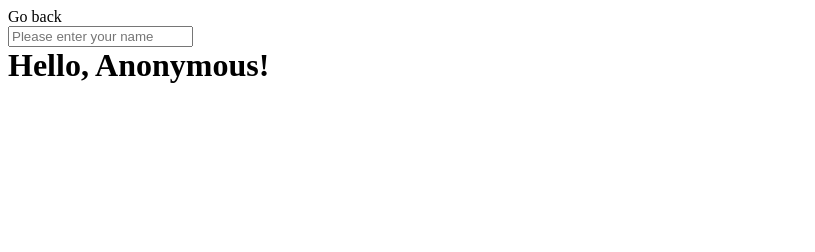
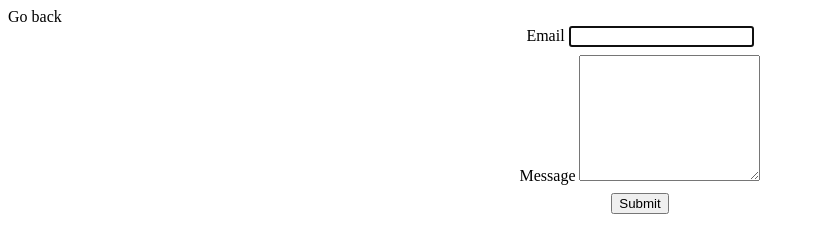
Before and after one commit to AnettX/goit-js-hw-09, a website built with Vite: page src/2-form.html in a window 1280 px wide. Shown: the whole page, without its empty margins (0-815 px from the left). Built offline with nearby package versions, Linux system fonts and the light colour scheme.

Commit message:
'update'

```diff
--- a/src/2-form.html
+++ b/src/2-form.html
@@ -10,8 +10,17 @@
   <body>
     <p><a href="./index.html">Go back</a></p>
 
-    <input type="text" id="name-input" placeholder="Please enter your name" />
-    <h1>Hello, <span id="name-output">Anonymous</span>!</h1>
+    <form class="feedback-form js-feedback-form" autocomplete="off">
+      <label>
+        Email
+        <input type="email" name="email" autofocus />
+      </label>
+      <label>
+        Message
+        <textarea name="message" rows="8"></textarea>
+      </label>
+      <button type="submit">Submit</button>
+    </form>
 
     <script type="module" src="./js/2-form.js" defer></script>
   </body>
--- a/src/css/2-form.css
+++ b/src/css/2-form.css
@@ -0,0 +1,19 @@
+.js-feedback-form {
+  display: flex;
+  flex-wrap: wrap;
+  flex-direction: column;
+  align-items: center;
+  gap: 8px;
+}
+
+label {
+  order: -1; /* Переміщує Email вгору */
+}
+
+textarea {
+  order: 1; /* Переміщує Message вниз */
+}
+
+button {
+  order: 2; /* Переміщує Submit вниз */
+}
--- a/src/css/styles.css
+++ b/src/css/styles.css
@@ -7,4 +7,3 @@
 @import url('./reset.css');
 @import url('./1-gallery.css');
 @import url('./2-form.css');
-@import 'simplelightbox/dist/simple-lightbox.min.css';
```
Also changed, not shown: src/js/1-gallery.js (+17 -9 lines).
